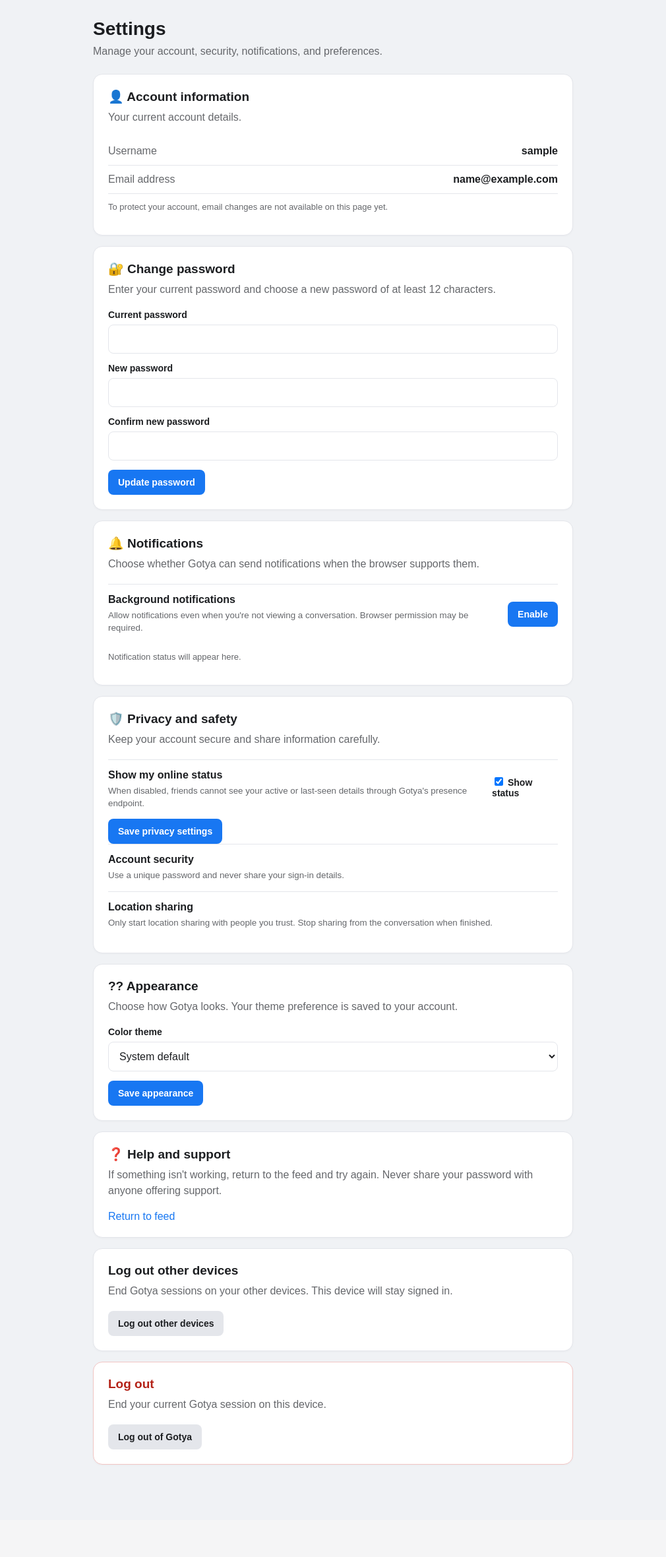
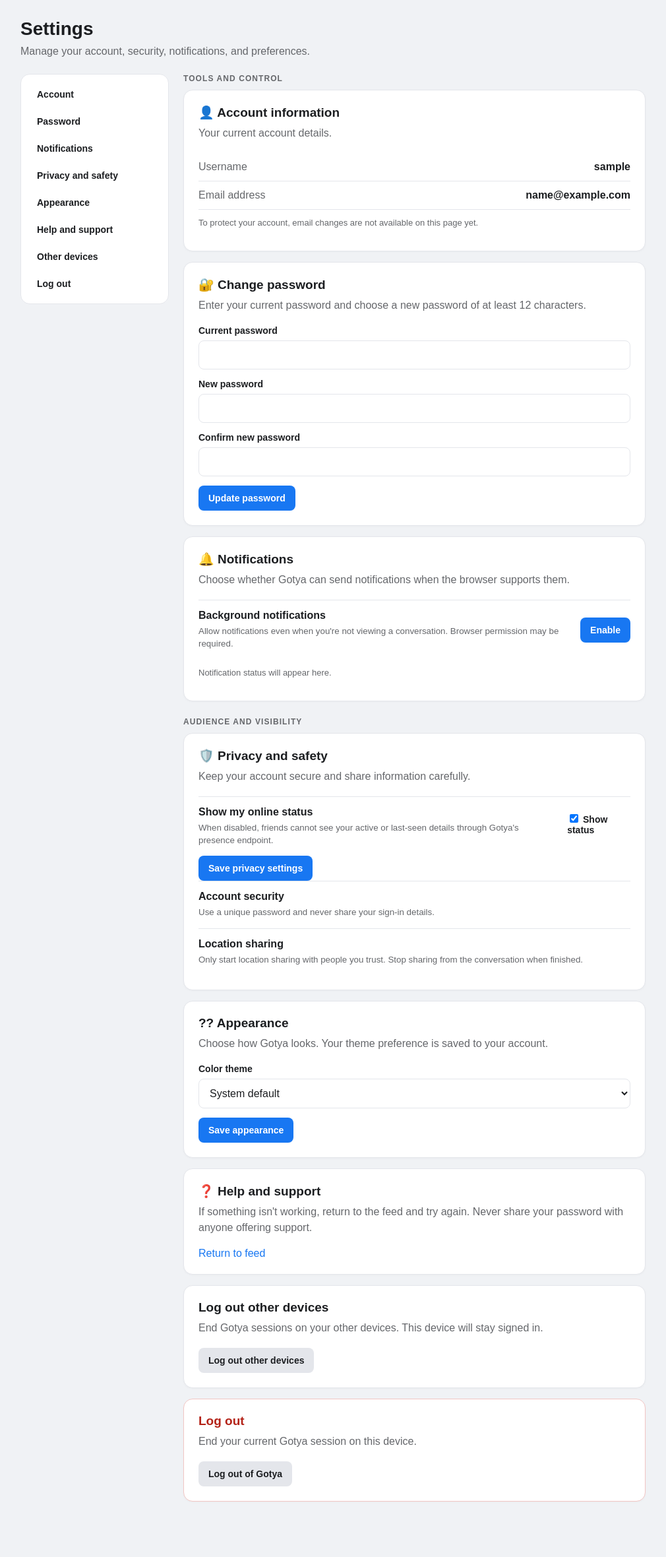
Before and after one commit to Liejah/GOTYA, a Flask app: page /settings in a window 1280 px wide. Shown: the part 64-2424 px from the top of the page at 66% size, without its empty margins (135-1145 px from the left). Before the commit the page ends 2284 px from the top, so only its background shows below. Run offline with Flask 3, Linux system fonts and the light colour scheme; the visitor is signed in with stand-in values (Sample User, id 1); parts of the project's set-up code (start-up, migrations or seed data) failed here and were passed over; some libraries are stand-ins or nearby versions.

Commit message:
Upgrade Gotya settings page

```diff
--- a/templates/settings.html
+++ b/templates/settings.html
@@ -98,7 +98,56 @@
         }
         button.primary, .button.primary { background: var(--brand); color: white; }
         button.secondary { background: var(--line); color: var(--text); }
-        main { width: min(760px, 100%); margin: 28px auto; padding: 0 16px 40px; }
+        main { width: min(980px, 100%); margin: 28px auto; padding: 0 16px 40px; }
+        .settings-layout {
+            display: grid;
+            grid-template-columns: 225px minmax(0, 1fr);
+            gap: 22px;
+            align-items: start;
+        }
+        .settings-nav {
+            position: sticky;
+            top: 82px;
+            display: grid;
+            gap: 5px;
+            padding: 12px;
+            background: var(--surface);
+            border: 1px solid var(--line);
+            border-radius: 14px;
+        }
+        .settings-nav a {
+            display: block;
+            padding: 10px 12px;
+            border-radius: 9px;
+            color: var(--text);
+            font-size: 14px;
+            font-weight: 700;
+        }
+        .settings-nav a:hover,
+        .settings-nav a:focus-visible {
+            background: var(--soft-blue);
+            outline: none;
+        }
+        .settings-content { min-width: 0; }
+        .settings-group-title {
+            margin: 24px 0 10px;
+            color: var(--muted);
+            font-size: 12px;
+            letter-spacing: .09em;
+            text-transform: uppercase;
+        }
+        .settings-group-title:first-child { margin-top: 0; }
+        @media (max-width: 700px) {
+            .settings-layout { grid-template-columns: minmax(0, 1fr); gap: 14px; }
+            .settings-nav {
+                position: static;
+                display: flex;
+                overflow-x: auto;
+                gap: 4px;
+                padding: 8px;
+            }
+            .settings-nav a { flex: 0 0 auto; white-space: nowrap; }
+        }
         .page-title { margin: 0 0 6px; font-size: 28px; }
         .subtitle { margin: 0 0 22px; color: var(--muted); line-height: 1.5; }
         .card {
@@ -179,6 +228,18 @@
 <main>
     <h1 class="page-title">Settings</h1>
     <p class="subtitle">Manage your account, security, notifications, and preferences.</p>
+    <div class="settings-layout">
+        <nav class="settings-nav" aria-label="Settings categories">
+            <a href="#account">Account</a>
+            <a href="#password">Password</a>
+            <a href="#notifications">Notifications</a>
+            <a href="#privacy">Privacy and safety</a>
+            <a href="#appearance">Appearance</a>
+            <a href="#help">Help and support</a>
+            <a href="#other-devices">Other devices</a>
+            <a href="#logout">Log out</a>
+        </nav>
+        <div class="settings-content">
 
     {% with messages = get_flashed_messages(with_categories=true) %}
         {% for category, message in messages %}
@@ -188,6 +249,7 @@
         {% endfor %}
     {% endwith %}
 
+    <h2 class="settings-group-title">TOOLS AND CONTROL</h2>
     <section class="card" id="account">
         <h2>👤 Account information</h2>
         <p class="description">Your current account details.</p>
@@ -245,6 +307,7 @@
         </p>
     </section>
 
+    <h2 class="settings-group-title">AUDIENCE AND VISIBILITY</h2>
     <section class="card" id="privacy">
         <h2>🛡️ Privacy and safety</h2>
         <p class="description">Keep your account secure and share information carefully.</p>
@@ -333,6 +396,8 @@
             <button class="secondary" type="submit">Log out of Gotya</button>
         </form>
     </section>
+        </div>
+    </div>
 </main>
 
 <script>
```
